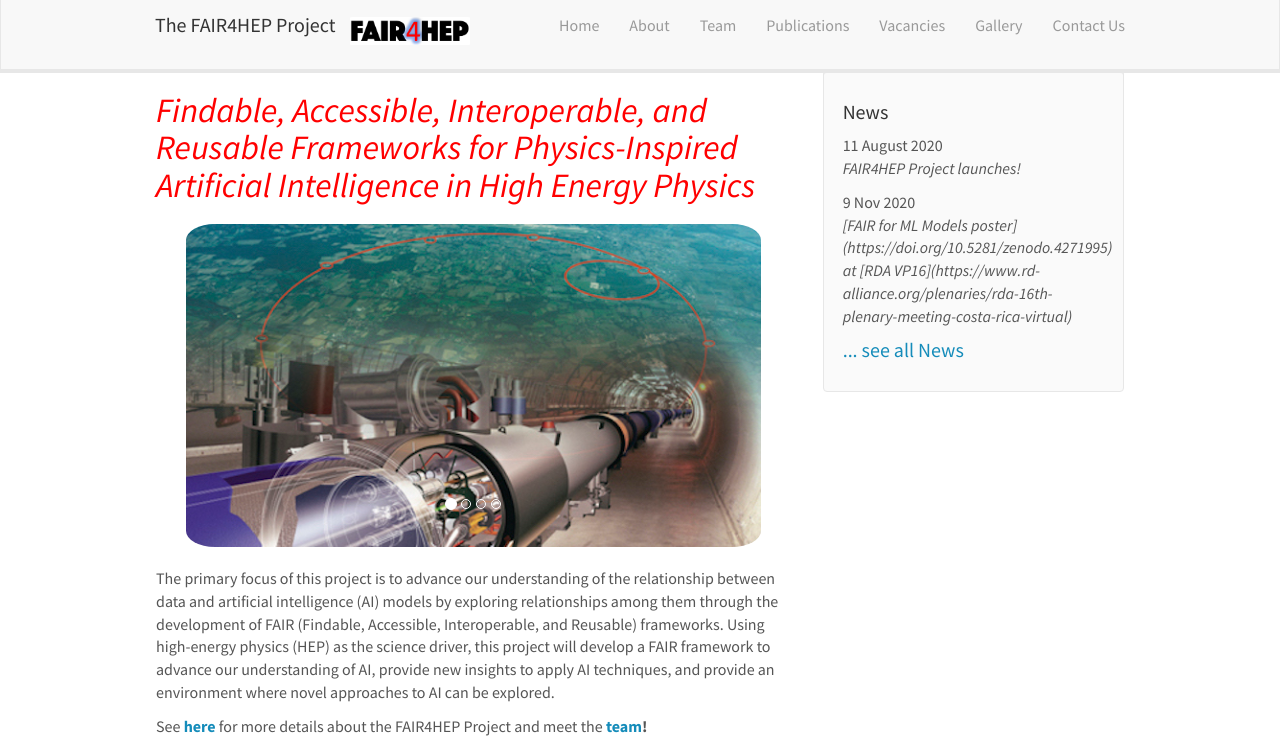
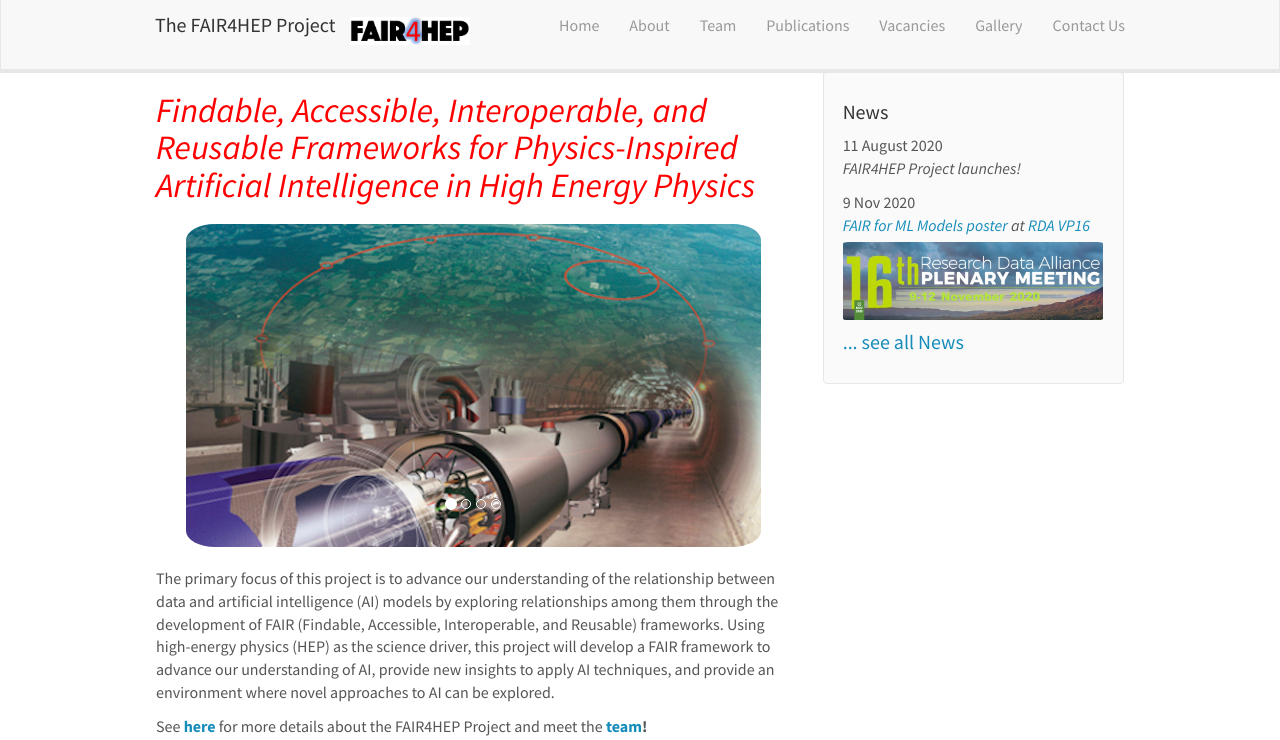
Before and after one commit to FAIR4HEP/fair4hep.github.io, a Jekyll site: the page built from _pages/home.md, in a window 1280 px wide and 1227 px high, cut to the strip 0-740 px from the top of the window. Built offline with Jekyll 4.4.1, drawn with Linux system fonts in a browser that asks for light colours; nearby versions of some CDN libraries; some web fonts are replaced.

Commit message:
news updates

```diff
--- a/_data/news.yml
+++ b/_data/news.yml
@@ -2,4 +2,4 @@
   headline: "FAIR4HEP Project launches!"
 
 - date: 9 Nov 2020
-  headline: "[FAIR for ML Models poster](https://doi.org/10.5281/zenodo.4271995) at [RDA VP16](https://www.rd-alliance.org/plenaries/rda-16th-plenary-meeting-costa-rica-virtual)"
+  headline: "<a href='https://doi.org/10.5281/zenodo.4271995'>FAIR for ML Models poster</a> at <a href='https://www.rd-alliance.org/plenaries/rda-16th-plenary-meeting-costa-rica-virtual'>RDA VP16</a> <img src='/fair4hep.github.io/images/newspic/RDAVP16.png' class='img-responsive' style='max-width: 260px' />"
```
Also changed, not shown: images/newspic/RDAVP16.png (added).
